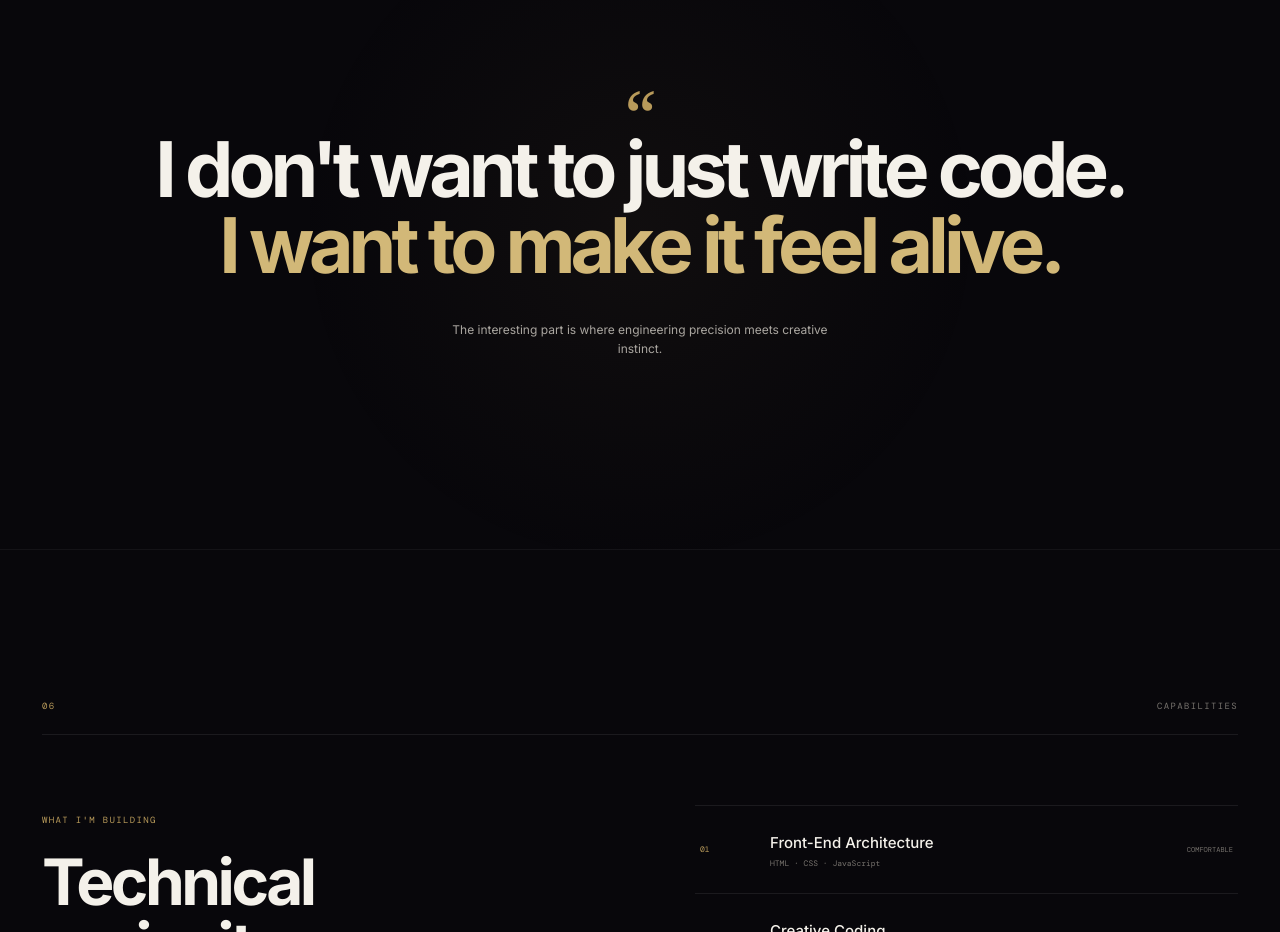
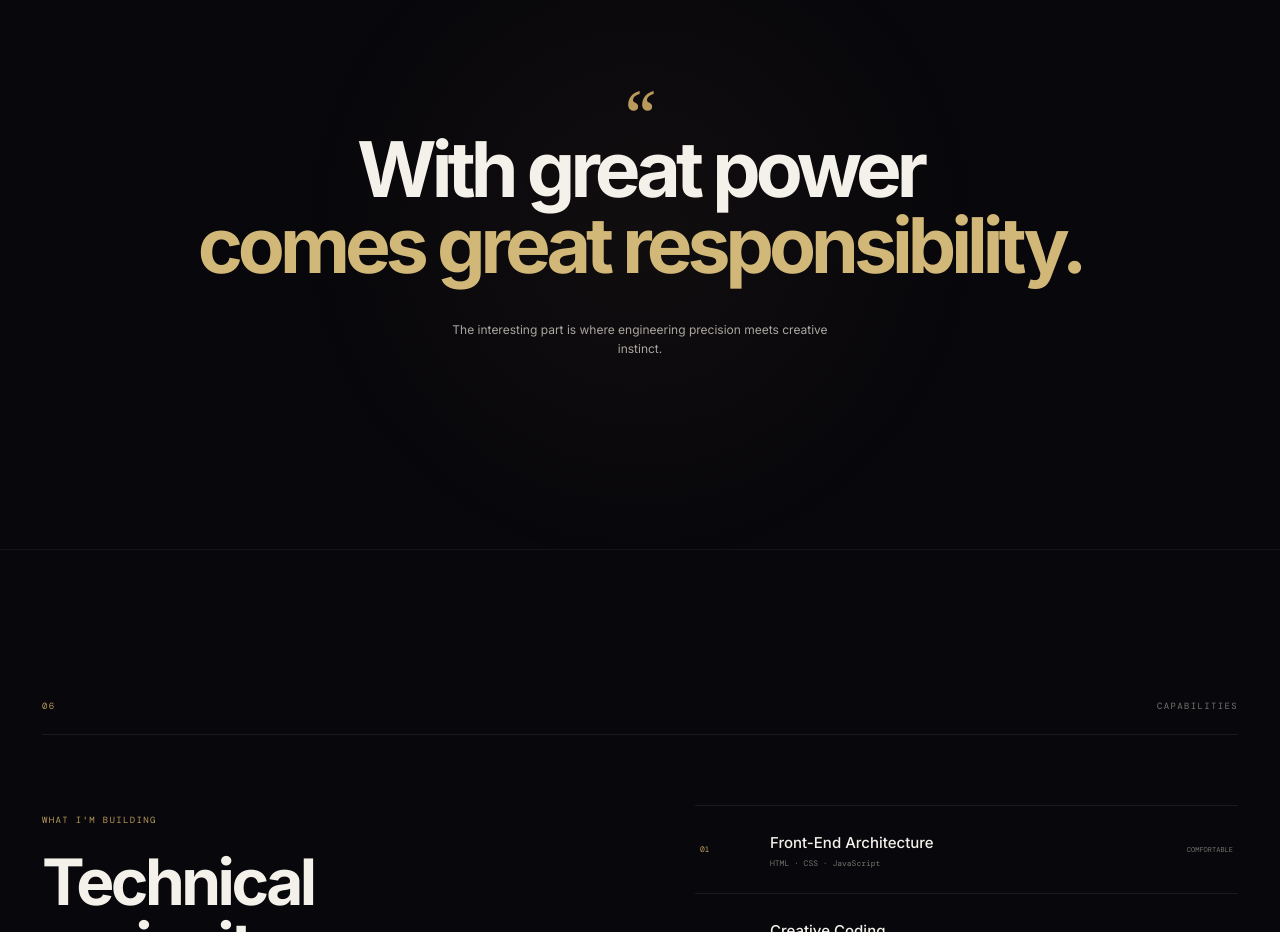
Before and after one commit to shreeyansraj463-hue/Portfolio-o, a plain HTML site: page index.html in a window 1280 px wide. Shown: the part 5460-6392 px from the top of the page. Drawn offline with nearby package versions, Linux system fonts and the light colour scheme.

Commit message:
Update quote in index.html

```diff
--- a/index.html
+++ b/index.html
@@ -731,8 +731,8 @@
         <span>“</span>
 
         <h2>
-          I don't want to just write code.<br>
-          <em>I want to make it feel alive.</em>
+          With great power<br>
+          <em>comes great responsibility.</em>
         </h2>
 
         <p>
```
